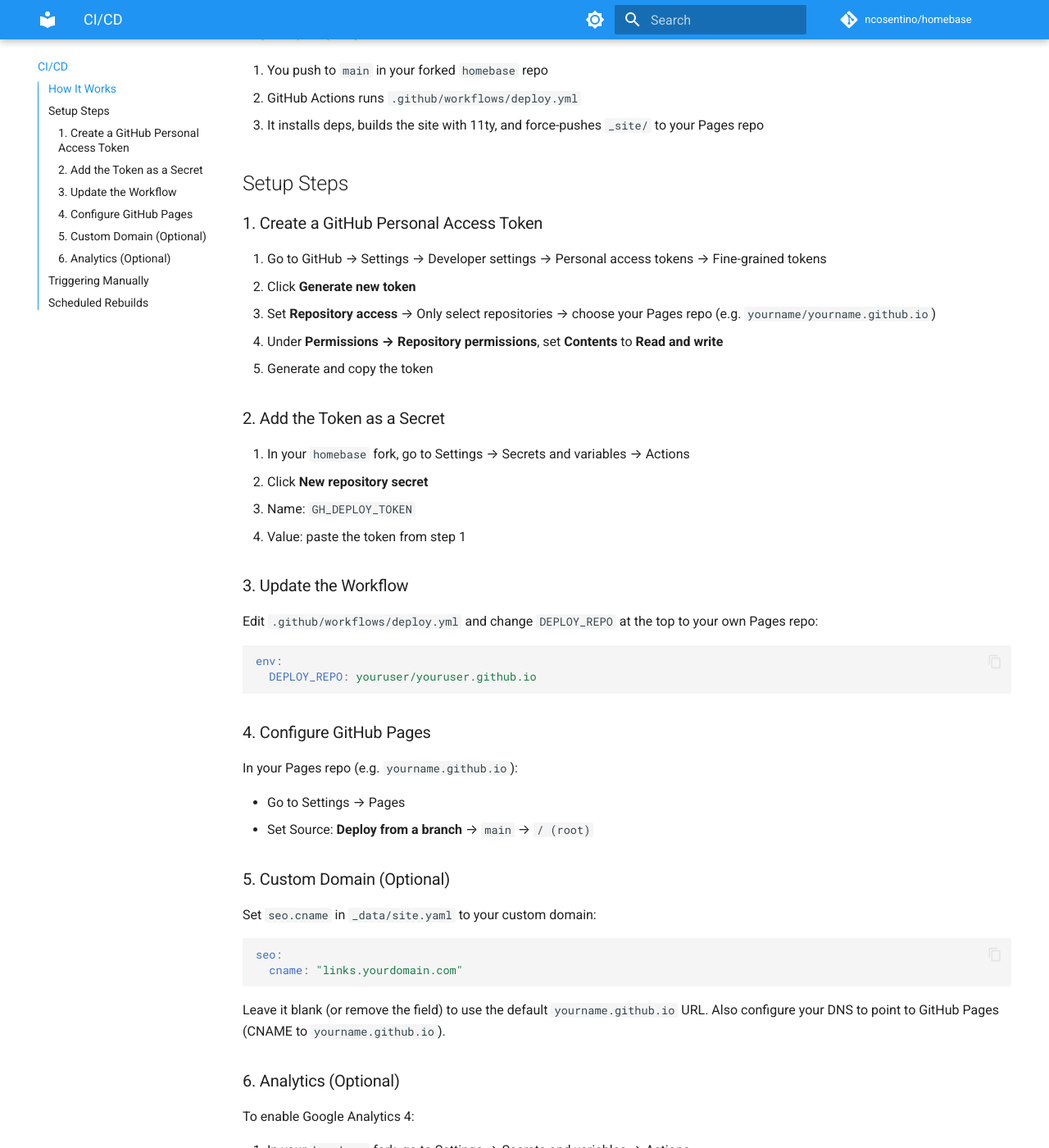
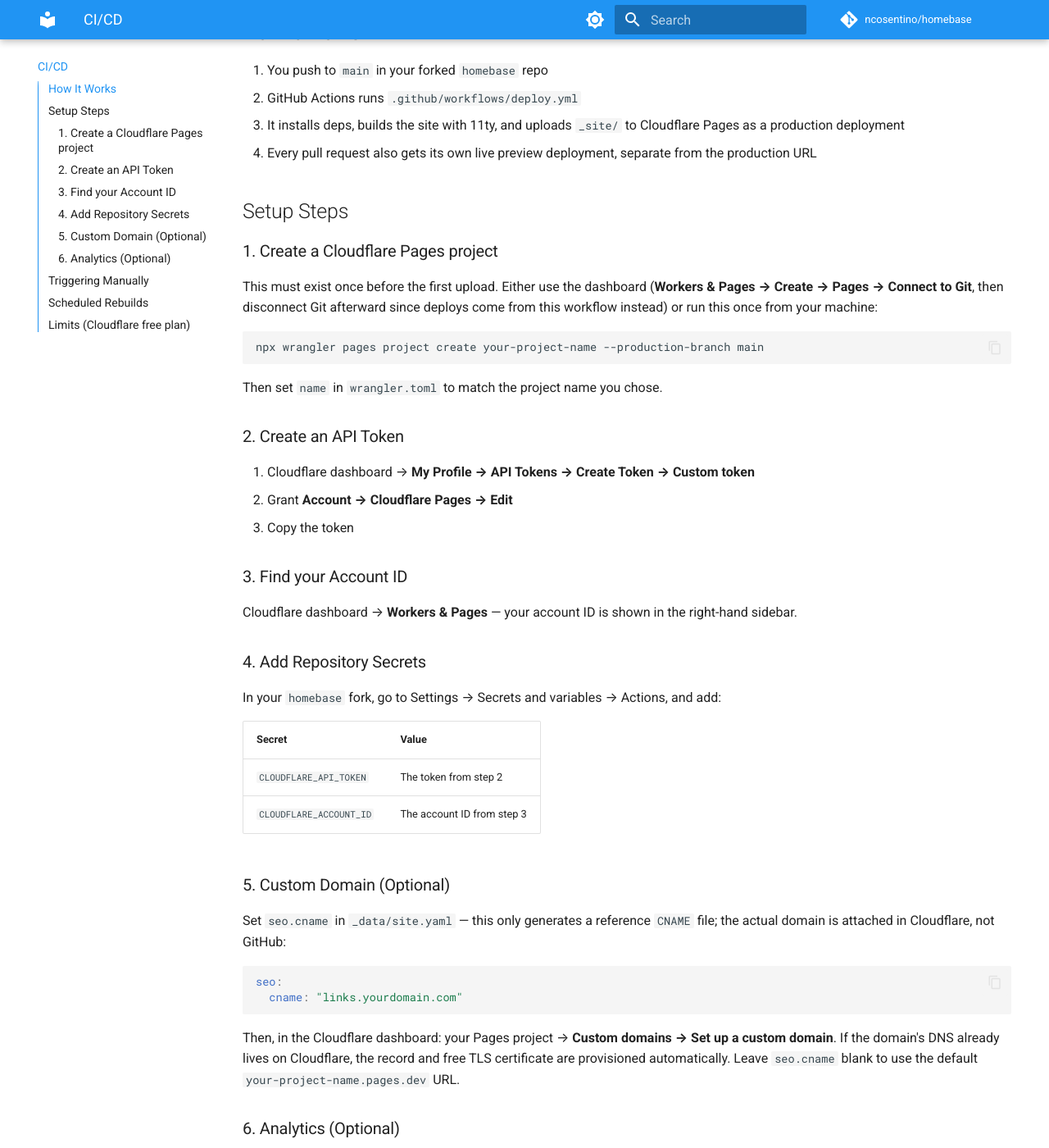
Before and after one commit to ncosentino/homebase, an MkDocs documentation site: the page built from docs/cicd.md, in a window 1280 px wide and 1400 px high, scrolled down 271 px. Shown: the whole window at 82% size. Built offline with MkDocs 1.6.1 and Material for MkDocs 9.7.7, drawn with Linux system fonts in a browser that asks for light colours; comment, search, counter and statistics services are not loaded; some of the changed text lies outside the part shown.

Commit message:
Migrate deployment from GitHub Pages mirror repo to Cloudflare Pages
The double-repo deploy pattern (force-push _site/ to a separate
ncosentino.github.io repo via a long-lived GH_DEPLOY_TOKEN PAT) broke
when that token expired, and was fragile by design: a broad-scoped
GitHub PAT with push access to another repo, requiring periodic
rotation.

Replaces it with cloudflare/wrangler-action direct-upload deploys.
Builds still run on ubuntu-latest exactly as before (system fonts for
canvas/sharp-based OG-image and favicon generation are unaffected --
Cloudflare's own native build container doesn't support apt-get, so
building there directly was not a safe option). Adds free per-PR
preview deployments as a bonus. Both CLOUDFLARE_API_TOKEN and
CLOUDFLARE_ACCOUNT_ID are narrowly-scoped Cloudflare tokens instead of
a GitHub PAT with repo-write access.

Updated docs/cicd.md, docs/getting-started.md, docs/index.md, and
README.md fork instructions to match, since homebase is itself a
fork-and-customize template.

Co-authored-by: Copilot <223556219+Copilot@users.noreply.github.com>

````diff
--- a/docs/cicd.md
+++ b/docs/cicd.md
@@ -1,61 +1,65 @@
 ---
-description: Set up GitHub Actions to build and deploy your Homebase landing page automatically. Includes personal access token setup, custom domain, analytics, and scheduled rebuilds.
+description: Set up Cloudflare Pages to build and deploy your Homebase landing page automatically. Includes API token setup, custom domain, analytics, and scheduled rebuilds.
 ---
 
 # CI/CD Setup
 
-The deploy workflow builds the site and pushes the output to your GitHub Pages repository.
+The deploy workflow builds the site and uploads it directly to Cloudflare Pages using Wrangler.
 
 ## How It Works
 
 1. You push to `main` in your forked `homebase` repo
 2. GitHub Actions runs `.github/workflows/deploy.yml`
-3. It installs deps, builds the site with 11ty, and force-pushes `_site/` to your Pages repo
+3. It installs deps, builds the site with 11ty, and uploads `_site/` to Cloudflare Pages as a production deployment
+4. Every pull request also gets its own live preview deployment, separate from the production URL
 
 ## Setup Steps
 
-### 1. Create a GitHub Personal Access Token
+### 1. Create a Cloudflare Pages project
 
-1. Go to GitHub → Settings → Developer settings → Personal access tokens → Fine-grained tokens
-2. Click **Generate new token**
-3. Set **Repository access** → Only select repositories → choose your Pages repo (e.g. `yourname/yourname.github.io`)
-4. Under **Permissions → Repository permissions**, set **Contents** to **Read and write**
-5. Generate and copy the token
+This must exist once before the first upload. Either use the dashboard (**Workers & Pages →
+Create → Pages → Connect to Git**, then disconnect Git afterward since deploys come from this
+workflow instead) or run this once from your machine:
 
-### 2. Add the Token as a Secret
-
-1. In your `homebase` fork, go to Settings → Secrets and variables → Actions
-2. Click **New repository secret**
-3. Name: `GH_DEPLOY_TOKEN`
-4. Value: paste the token from step 1
-
-### 3. Update the Workflow
-
-Edit `.github/workflows/deploy.yml` and change `DEPLOY_REPO` at the top to your own Pages repo:
-
-```yaml
-env:
-  DEPLOY_REPO: youruser/youruser.github.io
+```sh
+npx wrangler pages project create your-project-name --production-branch main
 ```
 
-### 4. Configure GitHub Pages
+Then set `name` in `wrangler.toml` to match the project name you chose.
 
-In your Pages repo (e.g. `yourname.github.io`):
+### 2. Create an API Token
 
-- Go to Settings → Pages
-- Set Source: **Deploy from a branch** → `main` → `/ (root)`
+1. Cloudflare dashboard → **My Profile → API Tokens → Create Token → Custom token**
+2. Grant **Account → Cloudflare Pages → Edit**
+3. Copy the token
+
+### 3. Find your Account ID
+
+Cloudflare dashboard → **Workers & Pages** — your account ID is shown in the right-hand sidebar.
+
+### 4. Add Repository Secrets
+
+In your `homebase` fork, go to Settings → Secrets and variables → Actions, and add:
+
+| Secret | Value |
+|--------|-------|
+| `CLOUDFLARE_API_TOKEN` | The token from step 2 |
+| `CLOUDFLARE_ACCOUNT_ID` | The account ID from step 3 |
 
 ### 5. Custom Domain (Optional)
 
-Set `seo.cname` in `_data/site.yaml` to your custom domain:
+Set `seo.cname` in `_data/site.yaml` — this only generates a reference `CNAME` file; the actual
+domain is attached in Cloudflare, not GitHub:
 
 ```yaml
 seo:
   cname: "links.yourdomain.com"
 ```
 
-Leave it blank (or remove the field) to use the default `yourname.github.io` URL.
-Also configure your DNS to point to GitHub Pages (CNAME to `yourname.github.io`).
+Then, in the Cloudflare dashboard: your Pages project → **Custom domains → Set up a custom
+domain**. If the domain's DNS already lives on Cloudflare, the record and free TLS certificate
+are provisioned automatically. Leave `seo.cname` blank to use the default
+`your-project-name.pages.dev` URL.
 
 ### 6. Analytics (Optional)
 
@@ -89,3 +93,9 @@ video at build time.
 
 !!! warning
     GitHub automatically disables scheduled workflows in repos with no activity (pushes, PRs, etc.) for 60 days. If this happens, re-enable it via the Actions tab.
+
+## Limits (Cloudflare free plan)
+
+- Unlimited requests and bandwidth
+- Direct-upload deployments (what this workflow does) do not count toward Cloudflare's monthly build quota
+- 100 custom domains per project; up to 20,000 files per deployment; 25 MiB per file
--- a/docs/getting-started.md
+++ b/docs/getting-started.md
@@ -1,5 +1,5 @@
 ---
-description: Get your Homebase personal landing page live in under 10 minutes. Fork the repo, edit site.yaml, configure your GitHub Pages deploy token, and push.
+description: Get your Homebase personal landing page live in under 10 minutes. Fork the repo, edit site.yaml, configure Cloudflare Pages, and push.
 ---
 
 # Getting Started
@@ -42,14 +42,13 @@ sections:
 
 See the [Configuration](configuration.md) page for the full reference.
 
-## Step 3 -- Set Up GitHub Pages
+## Step 3 -- Set Up Cloudflare Pages
 
-Homebase pushes the built site to a separate GitHub Pages repository.
+Homebase uploads the built site directly to Cloudflare Pages -- no separate hosting repo needed.
 
-1. **Create your Pages repo** if you don't have one -- it must be named `<youruser>.github.io`
-2. **Create a Personal Access Token** with write access to that repo (see [CI/CD](cicd.md) for exact steps)
-3. **Add `GH_DEPLOY_TOKEN`** as a secret in your homebase fork (Settings → Secrets and variables → Actions)
-4. **Update `DEPLOY_REPO`** in `.github/workflows/deploy.yml` to your Pages repo name
+1. **Create a Cloudflare Pages project** (one-time): `npx wrangler pages project create your-project-name --production-branch main`, then set `name` in `wrangler.toml` to match
+2. **Create an API token** with Cloudflare Pages Edit permission (see [CI/CD](cicd.md) for exact steps)
+3. **Add `CLOUDFLARE_API_TOKEN` and `CLOUDFLARE_ACCOUNT_ID`** as secrets in your homebase fork (Settings → Secrets and variables → Actions)
 
 ## Step 4 -- Push to main
 
@@ -57,8 +56,8 @@ Commit any change to `_data/site.yaml` and push to `main`. GitHub Actions will:
 
 1. Install dependencies
 2. Build the site with Eleventy
-3. Push `_site/` to your Pages repo
-4. Your site goes live at `https://<youruser>.github.io`
+3. Upload `_site/` to Cloudflare Pages as a production deployment
+4. Your site goes live at `https://your-project-name.pages.dev` (or your custom domain)
 
 ## Custom Domain (Optional)
 
````
Also changed, not shown: README.md (+4 -4 lines), docs/configuration.md (+1 -1 lines), docs/index.md (+2 -2 lines), wrangler.toml (added, +10 -0 lines), 3 other files.
